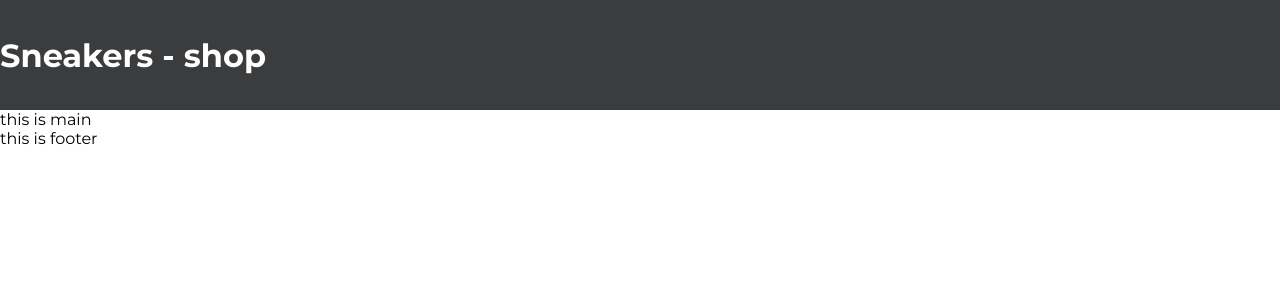
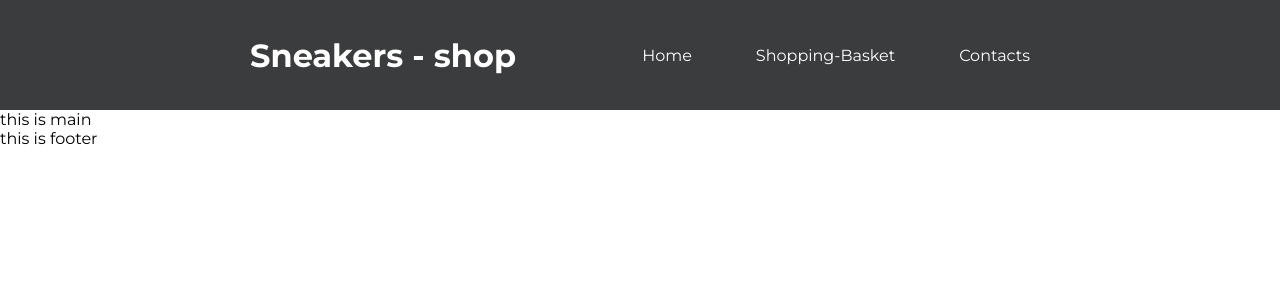
Before and after one commit to OleksandrZhurba-san/sneakers-react, a React (Create React App) app: page / in a window 1280 px wide. Shown: the top 300 px of the page. Built offline with nearby package versions, Linux system fonts and the light colour scheme.

Commit message:
fix: added styles to ul navbar

```diff
--- a/src/components/header/index.jsx
+++ b/src/components/header/index.jsx
@@ -1,8 +1,10 @@
+import Navbar from "../navbar";
 import styles from "./styles.module.css";
 function Header() {
   return (
     <header className={styles.header_container}>
       <h1>Sneakers - shop</h1>
+      <Navbar />
     </header>
   );
 }
--- a/src/components/header/styles.module.css
+++ b/src/components/header/styles.module.css
@@ -3,7 +3,7 @@
   justify-content: space-between;
   align-items: center;
   margin: 0 auto;
-  /* padding: 43px 250px; */
+  padding: 43px 250px;
   max-width: 1920px;
   height: 110px;
   background-color: #3b3c3d;
--- a/src/components/navbar/styles.module.css
+++ b/src/components/navbar/styles.module.css
@@ -0,0 +1,13 @@
+.navbar_container {
+  display: flex;
+  gap: 64px;
+}
+
+.li_style {
+  list-style-type: none;
+}
+
+.link {
+  color: #fff;
+  text-decoration: none;
+}
```
